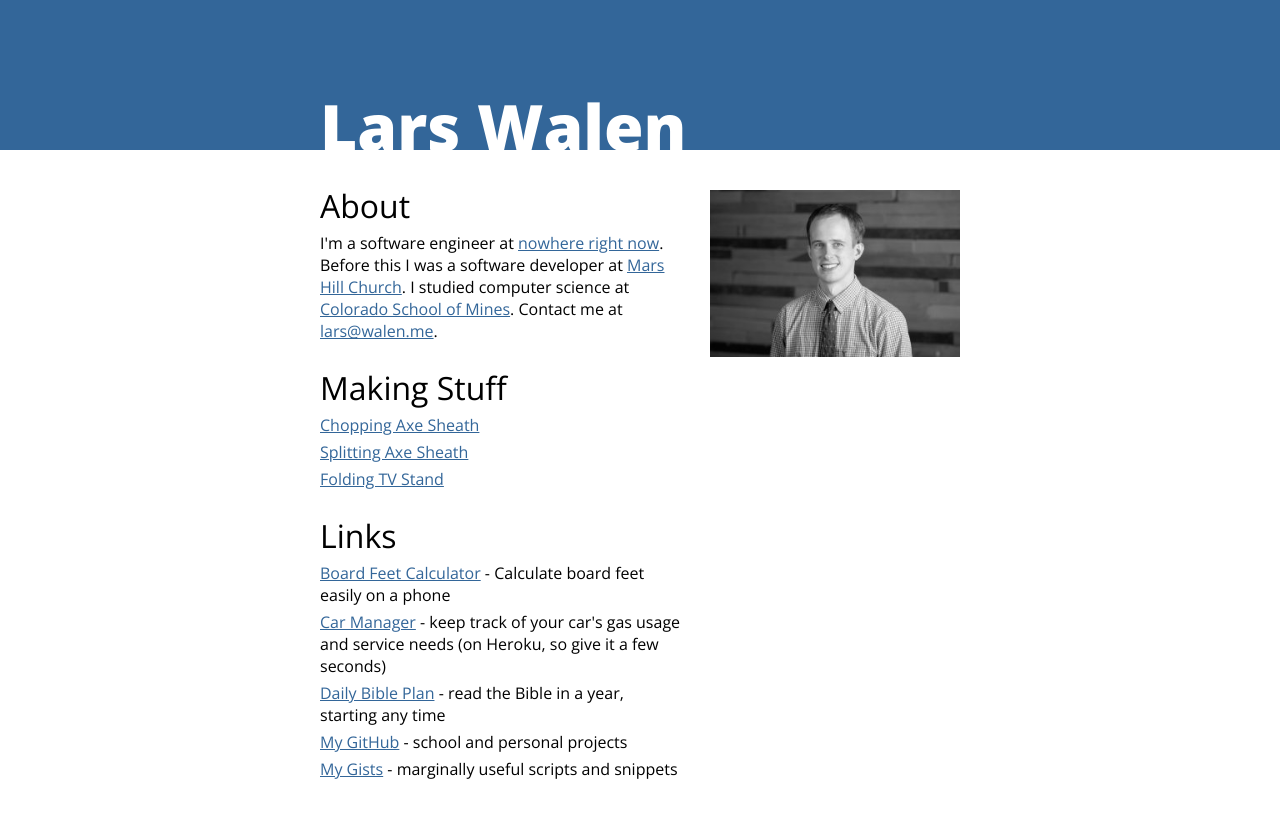
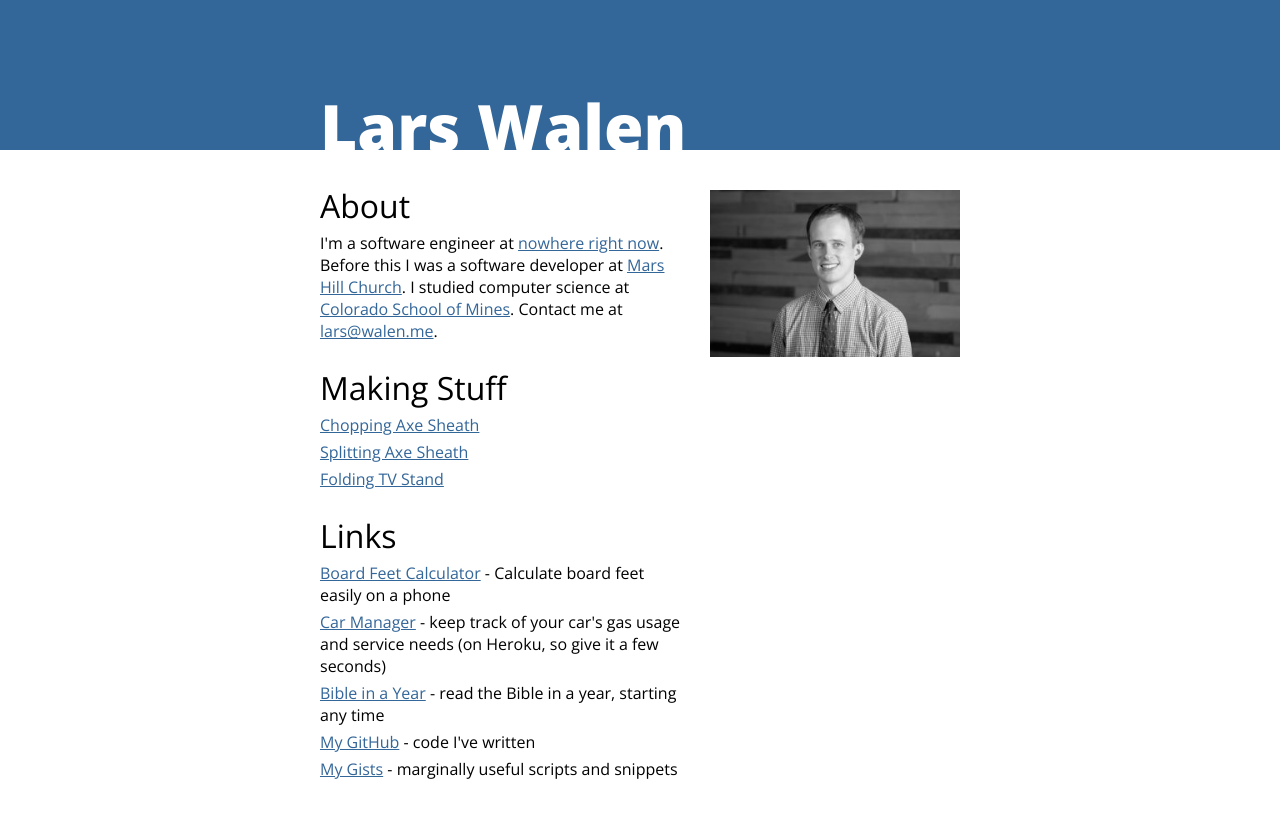
Before and after one commit to lwalen/lwalen.github.io, a Jekyll site: the page built from index.html, in a window 1280 px wide. Shown: the top 818 px of the page. Built offline with Jekyll 4.4.1, drawn with Linux system fonts in a browser that asks for light colours.

Commit message:
Update index.html

```diff
--- a/index.html
+++ b/index.html
@@ -31,12 +31,12 @@ layout: default
       - keep track of your car's gas usage and service needs (on Heroku, so give it a few seconds)
     </li>
     <li>
-      <a href='http://bible.walen.me'>Daily Bible Plan</a>
+      <a href='http://bible.walen.me'>Bible in a Year</a>
       - read the Bible in a year, starting any time
     </li>
     <li>
       <a href='https://github.com/lwalen'>My GitHub</a>
-      - school and personal projects
+      - code I've written
     </li>
     <li>
       <a href='https://gist.github.com/lwalen'>My Gists</a>
```
